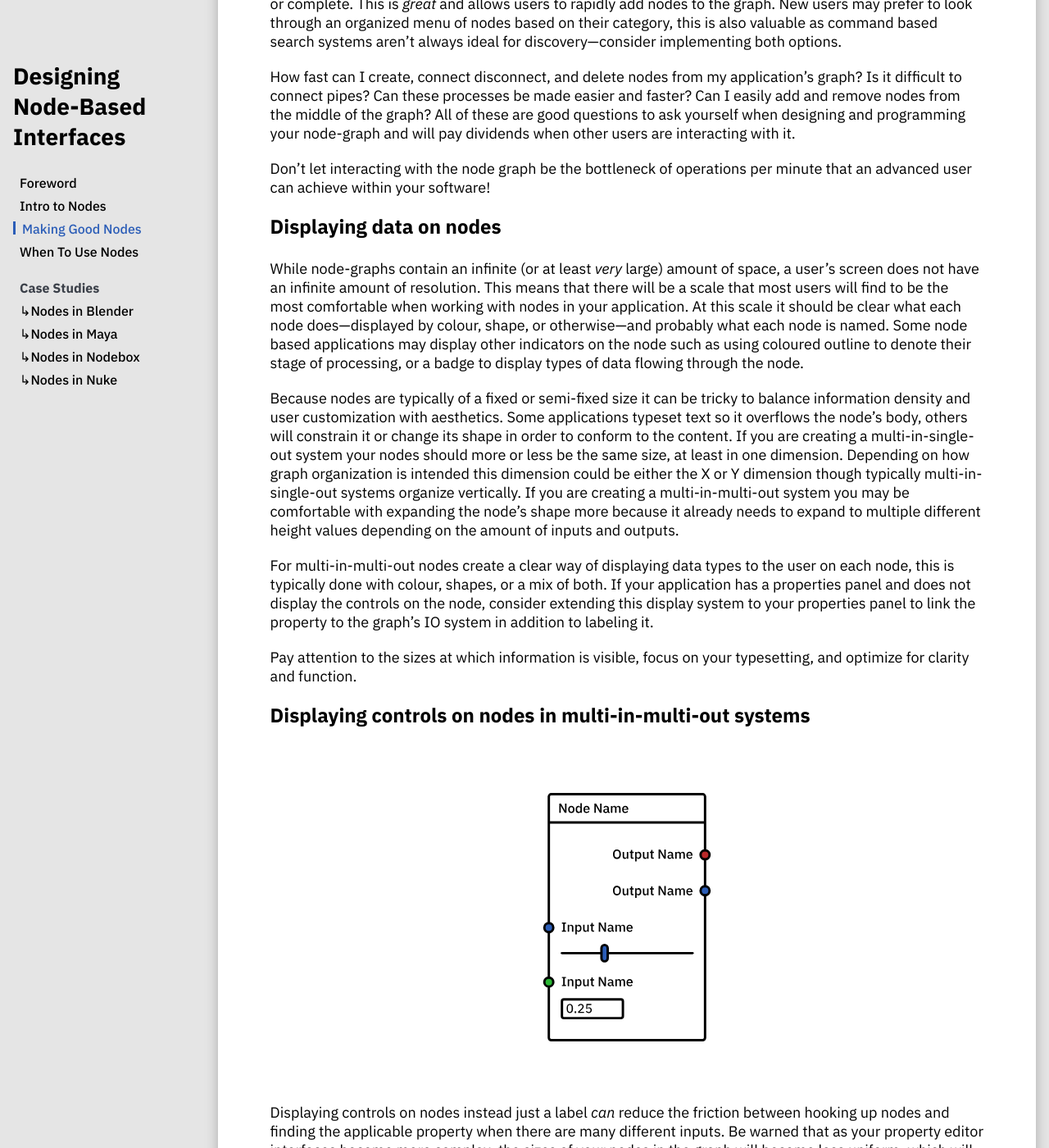
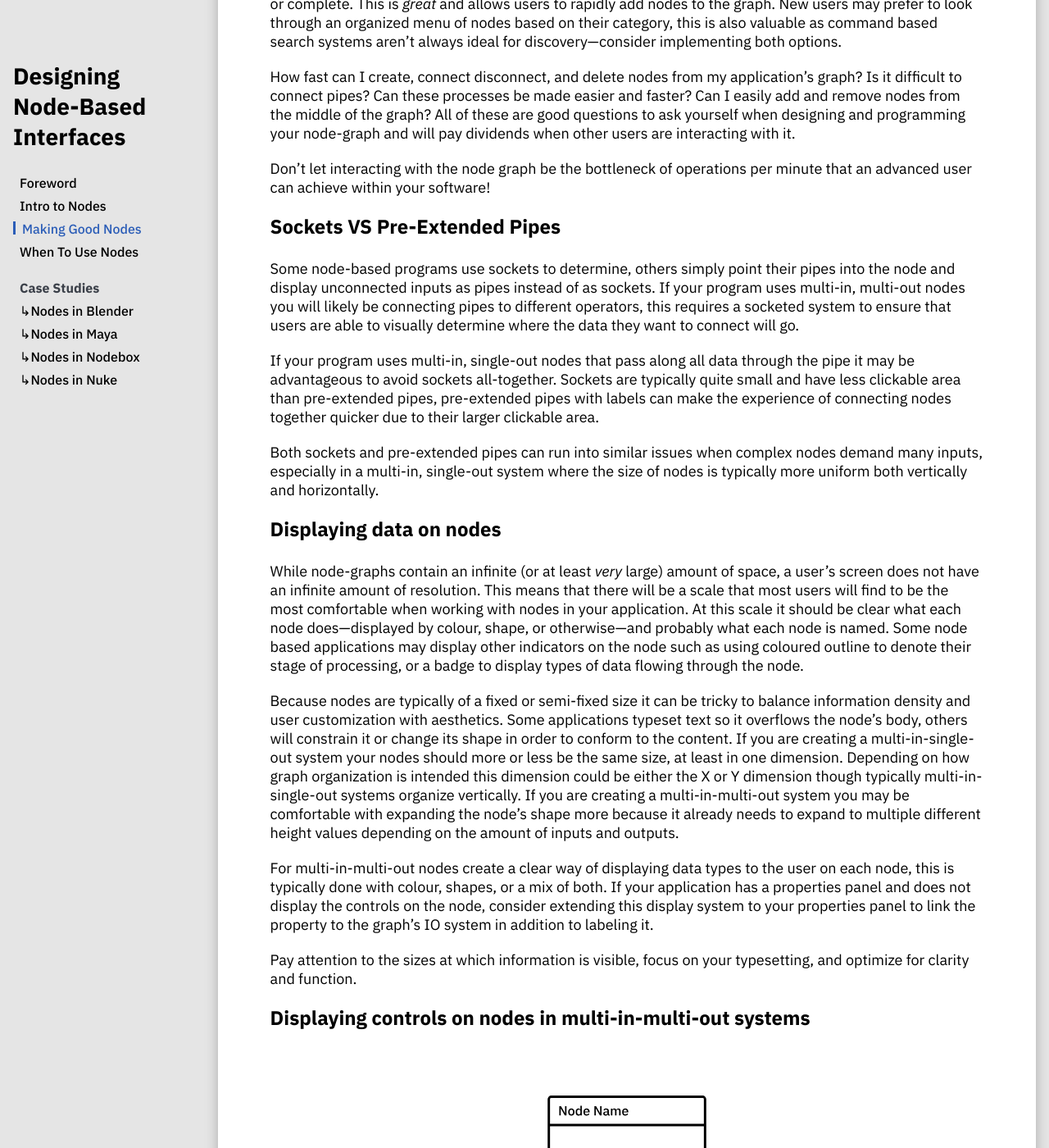
Before and after one commit to Shrinks99/node-based-interfaces, a Jekyll site: the page built from _collections/_sections/making-good-nodes.md, in a window 1280 px wide and 1400 px high, scrolled down 1036 px. Shown: the whole window at 82% size. Built offline with Jekyll 4.4.1, drawn with Linux system fonts in a browser that asks for light colours; some of the changed text lies outside the part shown.

Commit message:
Copy updates

```diff
--- a/_collections/_sections/making-good-nodes.md
+++ b/_collections/_sections/making-good-nodes.md
@@ -24,6 +24,14 @@ How fast can I create, connect disconnect, and delete nodes from my application'
 
 Don't let interacting with the node graph be the bottleneck of operations per minute that an advanced user can achieve within your software!
 
+### Sockets VS Pre-Extended Pipes
+
+Some node-based programs use sockets to determine, others simply point their pipes into the node and display unconnected inputs as pipes instead of as sockets.  If your program uses multi-in, multi-out nodes you will likely be connecting pipes to different operators, this requires a socketed system to ensure that users are able to visually determine where the data they want to connect will go.
+
+If your program uses multi-in, single-out nodes that pass along all data through the pipe it may be advantageous to avoid sockets all-together.  Sockets are typically quite small and have less clickable area than pre-extended pipes, pre-extended pipes with labels can make the experience of connecting nodes together quicker due to their larger clickable area.
+
+Both sockets and pre-extended pipes can run into similar issues when complex nodes demand many inputs, especially in a multi-in, single-out system where the size of nodes is typically more uniform both vertically and horizontally.
+
 ### Displaying data on nodes
 
 While node-graphs contain an infinite (or at least _very_ large) amount of space, a user's screen does not have an infinite amount of resolution.  This means that there will be a scale that most users will find to be the most comfortable when working with nodes in your application.  At this scale it should be clear what each node does—displayed by colour, shape, or otherwise—and probably what each node is named.  Some node based applications may display other indicators on the node such as using coloured outline to denote their stage of processing, or a badge to display types of data flowing through the node.
@@ -38,7 +46,7 @@ Pay attention to the sizes at which information is visible, focus on your typese
 
 ![An example multi-in-single-out node graph with three nodes simply connected in sequence.](../img/controls-on-nodes.svg)
 
-Displaying controls on nodes instead just a label _can_ reduce the friction between hooking up nodes and finding the applicable property when there are many different inputs.  Be warned that as your property editor interfaces become more complex, the sizes of your nodes in the graph will become less uniform, which will likely present another organizational hurdle for users.
+Displaying controls on nodes instead just a label _can_ reduce the friction between hooking up nodes and editing properties, especially when there are many different inputs.  Be warned that as your property editor interfaces become larger and more complex, the sizes of your nodes in the graph will become less uniform, which will likely present another organizational hurdle for users.
 
 ### Store graph data as plaintext!
 
@@ -47,7 +55,6 @@ Node-graphs allow users to create complex effects that can be applied to any inp
 1. Sharing project data! <br/> <br/> Plaintext data storage means that node-graph data can easily be copied and shared outside of the application, no need to save a new project file and import it every time you want to copy one node from another project (of course this should still be a way to import graphs). With plain text data storage users can easily share their projects — or parts of them — to the web or with other colleagues.  Moving data around inside your application is great, moving it around outside of your application with plaintext means that is easier for users to build their own tools and use your application as a platform instead of creating all graphs on a per-project-file basis.
 
 2. Debugging! <br/> <br/> People aren't perfect, software isn't perfect, bugs are going to happen!  Saving project files as plaintext allows users to open the project in a text editor and begin the process of sorting out what node is breaking their project file.  Coupled with good logs this process shouldn't be terribly difficult for people to do!  Some node-based software has its own syntax for defining text-based file structure, others just use XML.  Whatever your application ends up using it shouldn't be terribly difficult to create a syntax that is relatively quick to parse as all node-graphs are just made up of smaller component parts and act with a hierarchy.
-
 
 ### Consider graph organization
 
```
Also changed, not shown: _collections/_sections/intro-to-nodes.md (+3 -3 lines).
